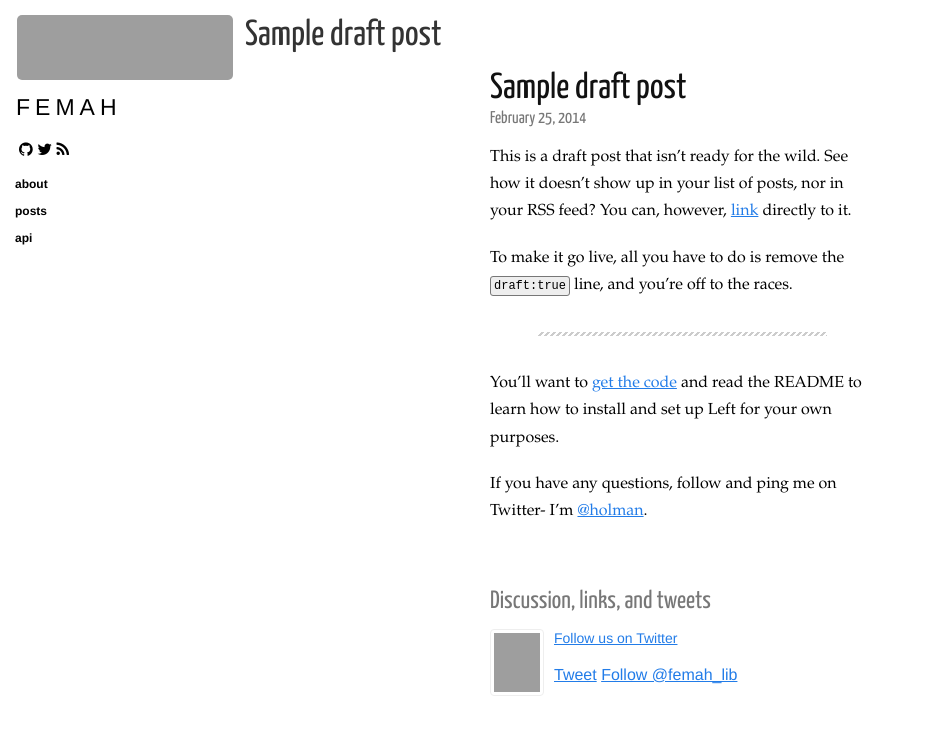
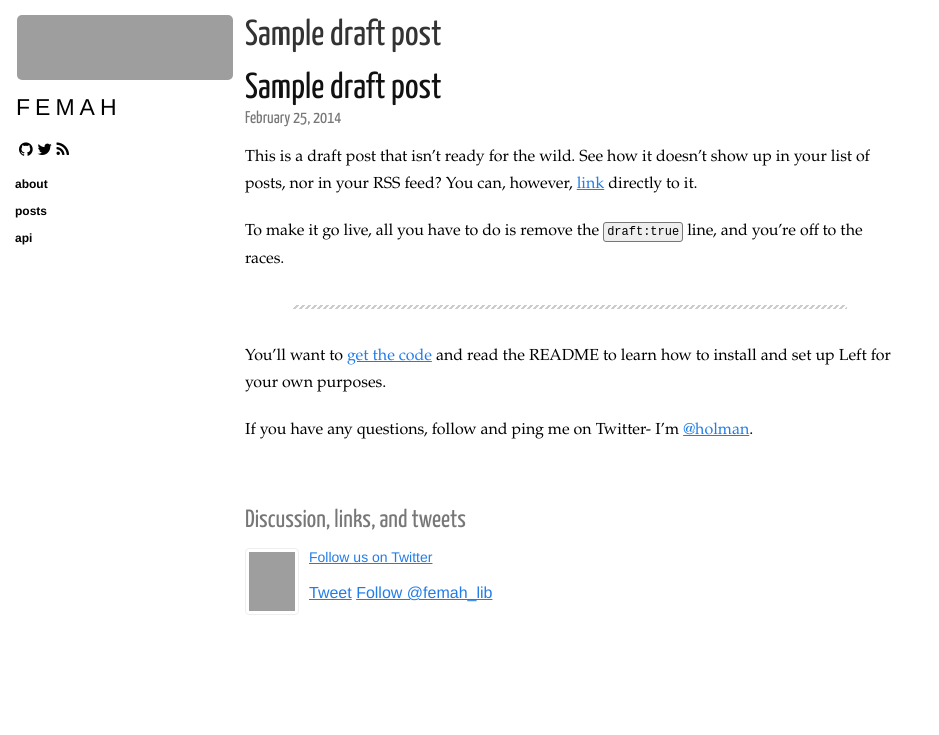
Before and after one commit to lloydstone/femah, a Jekyll site: the page built from _posts/2014-02-25-draft.markdown, in a window 1280 px wide. Shown: the top 735 px of the page, without its empty margins (0-939 px from the left). Built offline with Jekyll 4.4.1, drawn with Linux system fonts in a browser that asks for light colours; nearby versions of some CDN libraries; Markdown is read by kramdown in place of the engine named in the settings; comment, search, counter and statistics services are not loaded; grey boxes are pictures that could not be loaded.

Commit message:
#53 - Create API documentation
Removing duplicate content section

```diff
--- a/_layouts/post.html
+++ b/_layouts/post.html
@@ -2,7 +2,6 @@
 layout: layout
 ---
 
-<section class="content">
   <h1>
     <a href="{{ site.baseurl }}{{ page.url }}">{{ page.title }}</a>
   </h1>
@@ -30,4 +29,3 @@
       <script src="http://platform.twitter.com/widgets.js" type="text/javascript"></script>
     </section>
   </section>
-</section>
```
